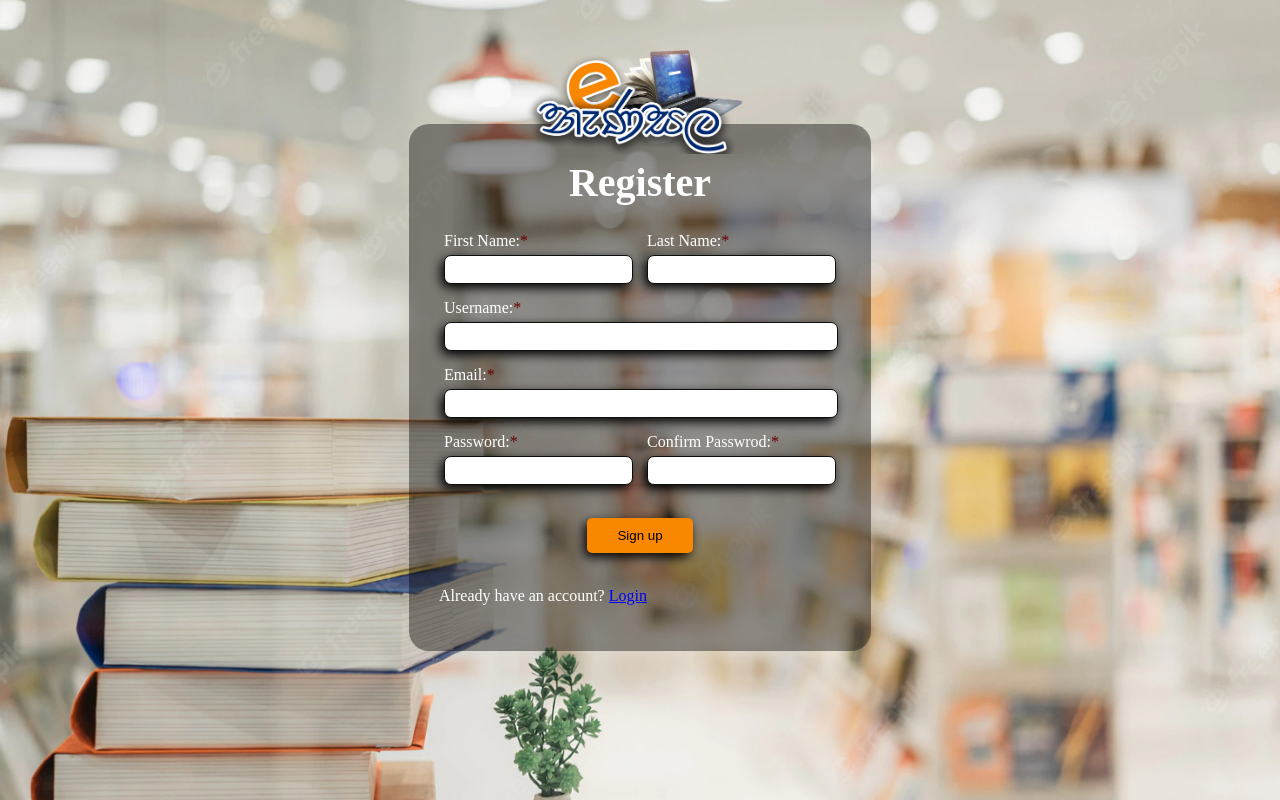
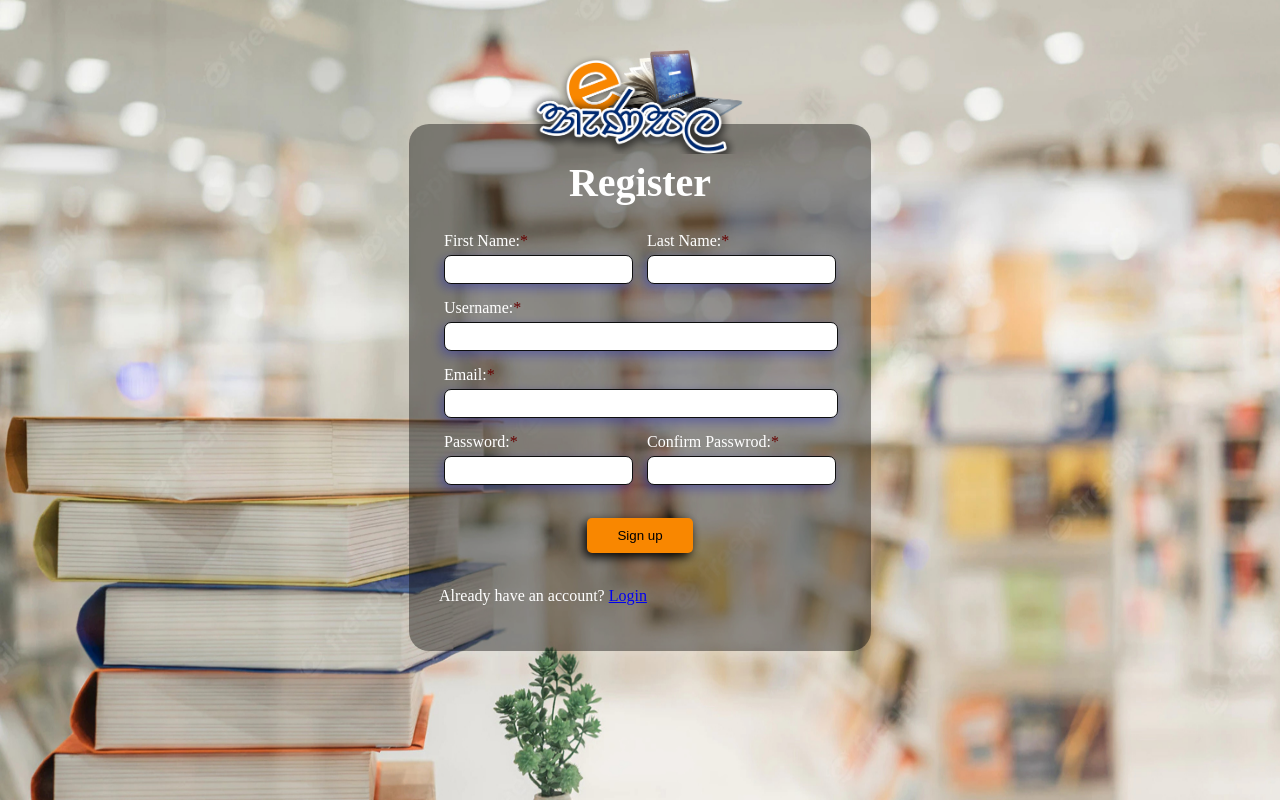
Before and after one commit to SandupaAbeywardana/Library-Management-System, a PHP site: page /html/Register.html in a window 1280 px wide. Run offline with PHP 8.4, Linux system fonts and the light colour scheme.

Commit message:
reg css update

```diff
--- a/css/Register.css
+++ b/css/Register.css
@@ -82,7 +82,7 @@ input{
     padding-left: 8px;
     margin-bottom: 15px;
     border: 1px solid rgb(13, 14, 14);
-    box-shadow: -3px 4px 11px black;
+    box-shadow: -3px 4px 11px #000cc554;
     height: 25px;
 }
 
```
